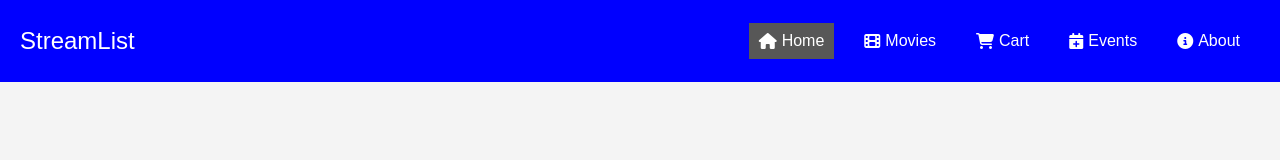
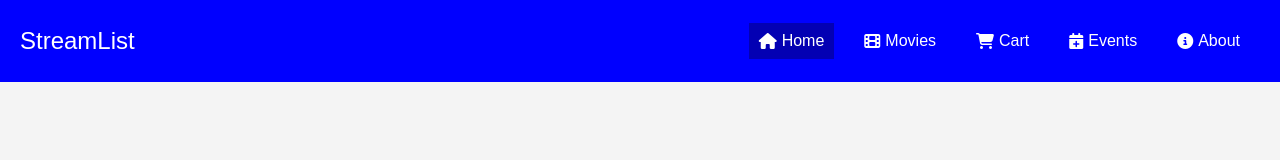
Before and after one commit to TylerMappes/streamlist-app, a React (Create React App) app: page / in a window 1280 px wide. In both pictures the pointer is over the link "Home". Shown: the top 160 px of the page. Built offline with nearby package versions, Linux system fonts and the light colour scheme; no server answers.

Commit message:
Update Navbar.css

```diff
--- a/src/components/Navbar.css
+++ b/src/components/Navbar.css
@@ -35,5 +35,5 @@
 }
 
 .nav-links a:hover {
-  background-color: #575757; /* Change background color on hover */
+  background-color: #0300b3; /* Change background color on hover */
 }
```
